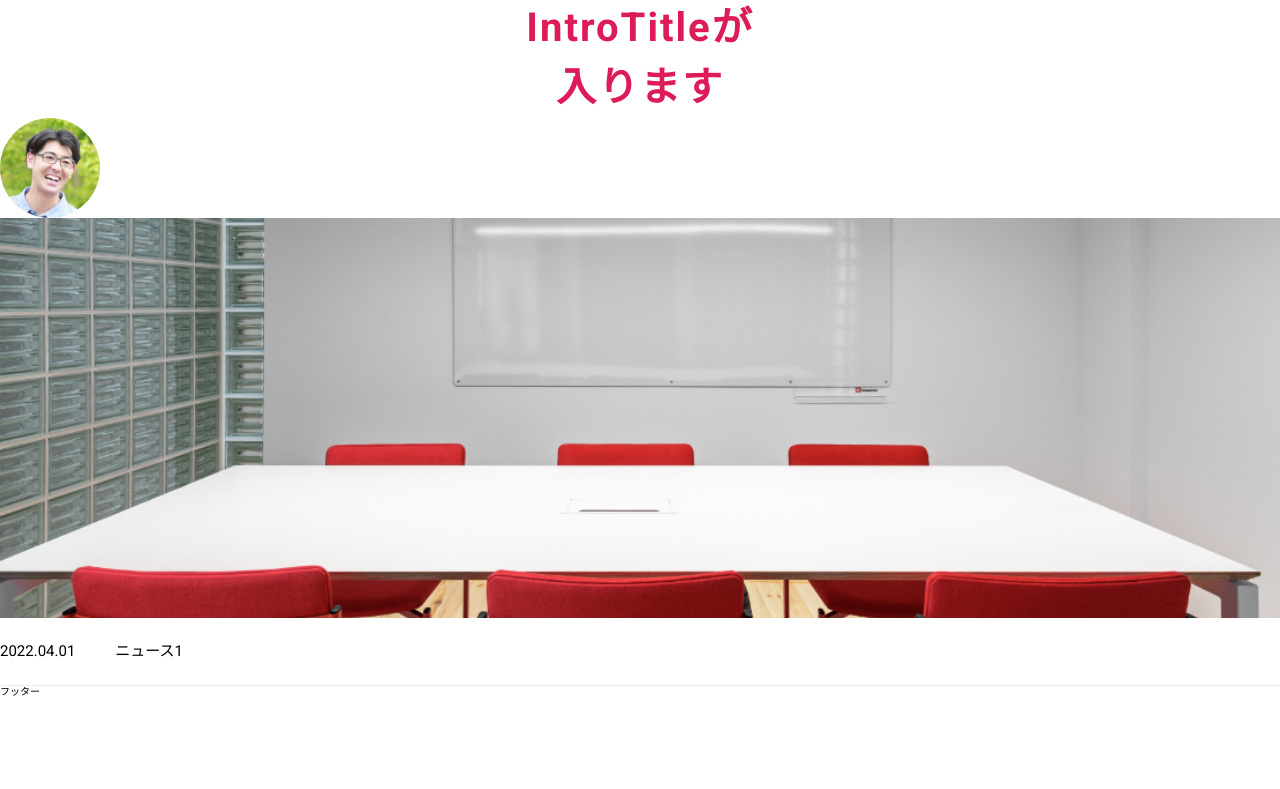
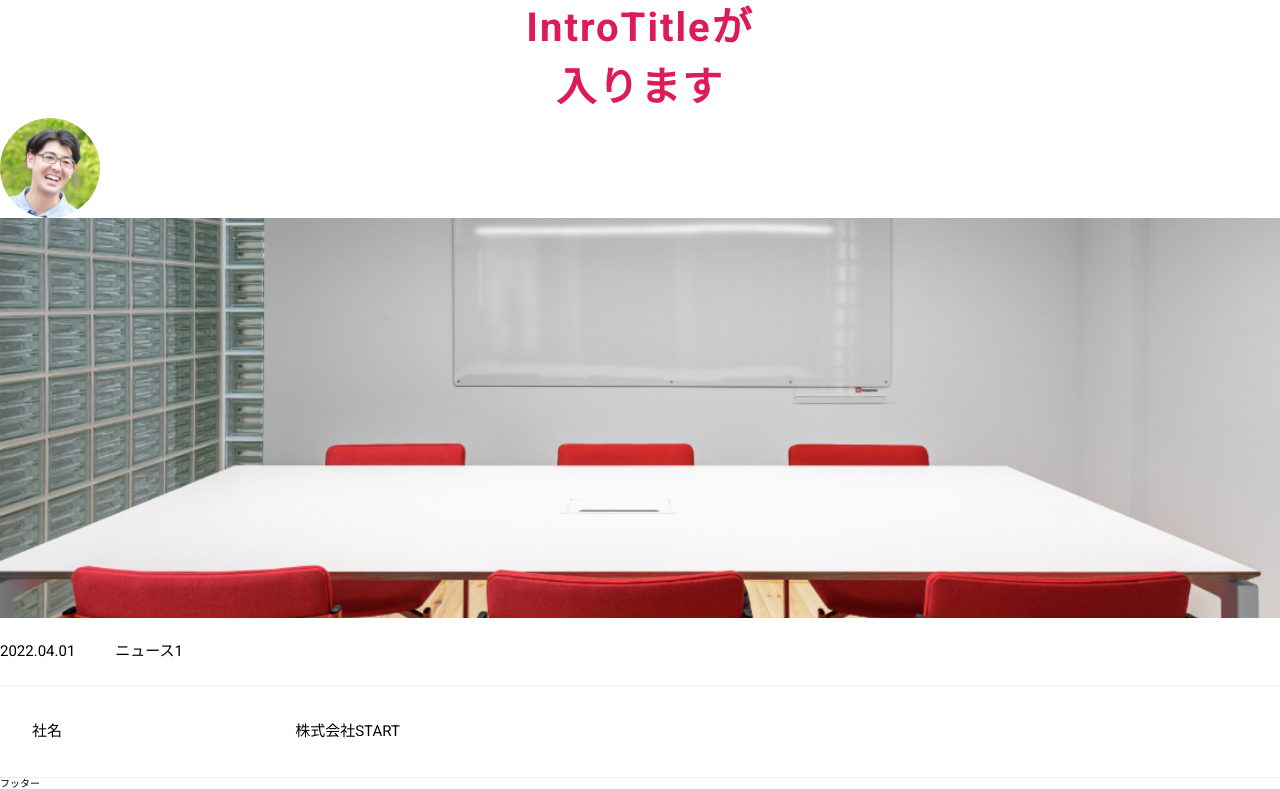
Before and after one commit to nittashiori/next-beginner-ts, a Next.js app: page / in a window 1280 px wide. Shown: the part 1465-2254 px from the top of the page. Before the commit the page ends 2162 px from the top, so only its background shows below. Built offline with nearby package versions, Linux system fonts and the light colour scheme.

Commit message:
ListItemコンポーネント追加

```diff
--- a/src/app/page.tsx
+++ b/src/app/page.tsx
@@ -8,6 +8,7 @@ import { IntroTitle } from "src/components/Atoms/IntroTitle"
 import { Avator } from "src/components/Atoms/Avator"
 import { MessageImage } from "src/components/Atoms/MessageImage"
 import { NewsItem } from "src/components/Atoms/NewsItem"
+import { ListItem } from "src/components/Atoms/ListItem"
 
 export default function Page() {
   return (
@@ -30,6 +31,10 @@ export default function Page() {
          date="2022.04.01"
          text="ニュース1"
        />
+       <ListItem
+         title="社名"
+         detail="株式会社START"
+       />
     </>
   );
 }
--- /dev/null
+++ b/src/components/Atoms/ListItem/index.module.css
@@ -0,0 +1,31 @@
+.listItem {
+  display: flex;
+  font-size: 1.5rem;
+  line-height: 1.8;
+  padding: 0 32px 32px;
+  border-bottom: 1px solid var(--color-border);
+}
+
+.listItem:not(:first-child) {
+  padding: 32px;
+}
+
+.title {
+  width: 20%;
+  max-width: 320px;
+}
+
+.detail {
+  margin-left: 20px;
+  flex: 1;
+}
+
+@media screen and (max-width: 768px) {
+  .listItem {
+    padding: 0 0 22px;
+  }
+
+  .listItem:not(:first-child) {
+    padding: 0 22px;
+  }
+}
--- /dev/null
+++ b/src/components/Atoms/ListItem/index.tsx
@@ -0,0 +1,16 @@
+import styles from './index.module.css';
+// import Link from 'next/link';
+
+type Props = {
+  title: string;
+  detail: string;
+}
+
+export const ListItem = ({ title, detail }:Props) => {
+  return  (
+    <div className={styles.listItem}>
+      <div className={styles.title}>{title}</div>
+      <div className={styles.detail}>{detail}</div>
+    </div>
+  );
+};
```
Also changed, not shown: 1 other file (tests, documents, lock files or other folders).
